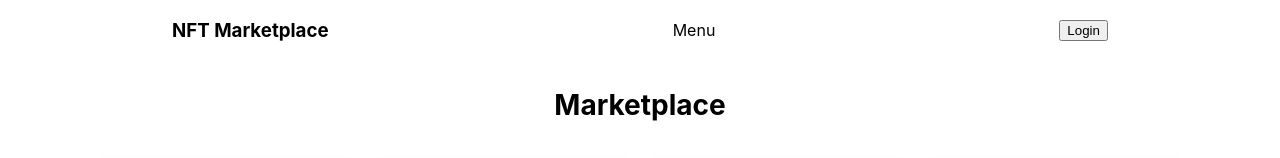
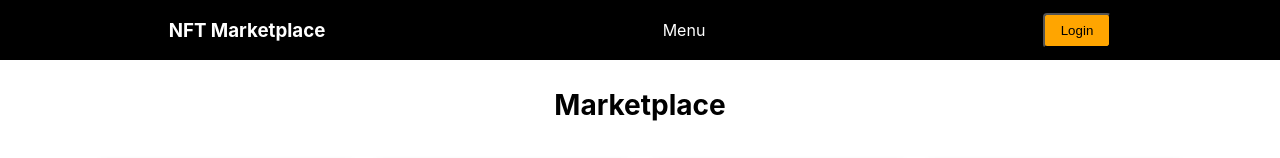
Before and after one commit to Sacha-lb/sachaReact, a Next.js app in the folder app/: page / in a window 1280 px wide. Shown: the top 158 px of the page. Built offline with nearby package versions, Linux system fonts and the light colour scheme.

Commit message:
Add css navbar

```diff
--- a/app/styles/Navbar.module.css
+++ b/app/styles/Navbar.module.css
@@ -3,4 +3,13 @@
     align-items: center;
     justify-content: space-around;
     width: 100vw;
+    background-color: black;
+    color: white;
 }
+
+.navcontainer button{
+    background-color: orange;
+    color: black;
+    padding: 8px 16px;
+    border-radius: 4px;
+}
```
